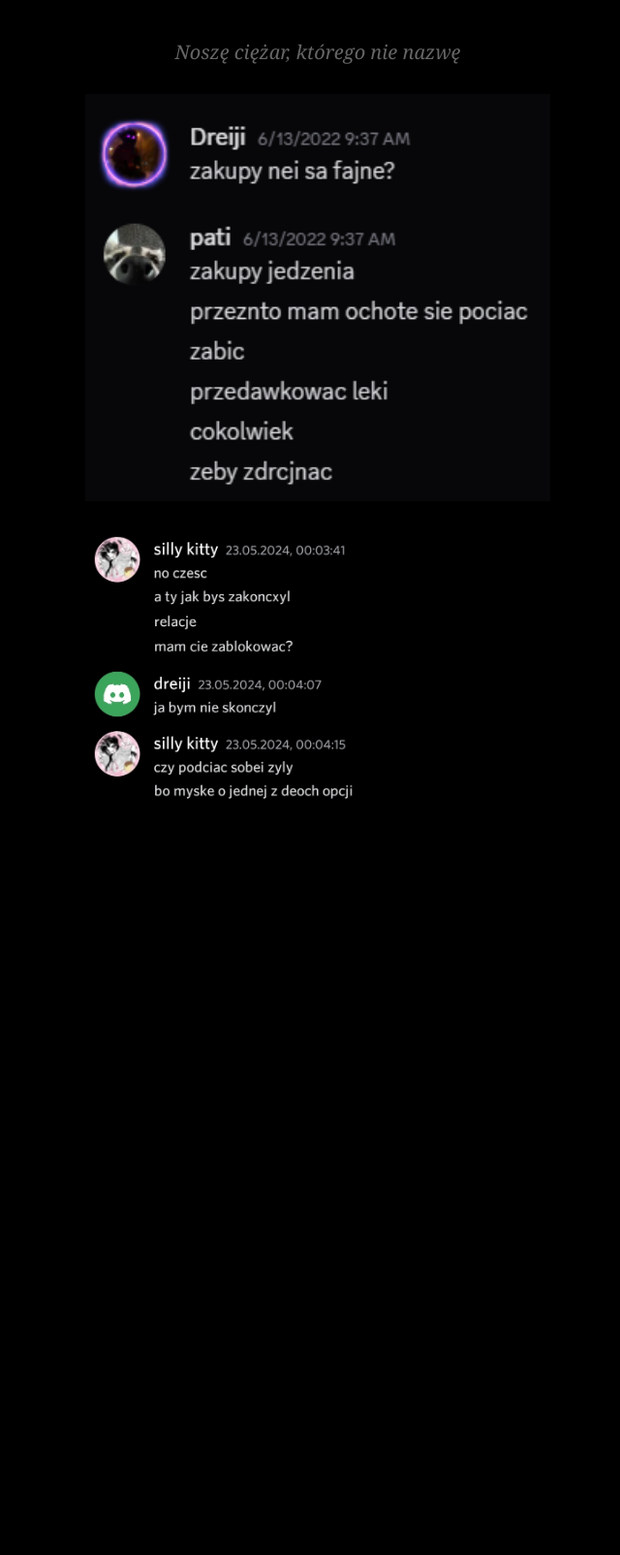
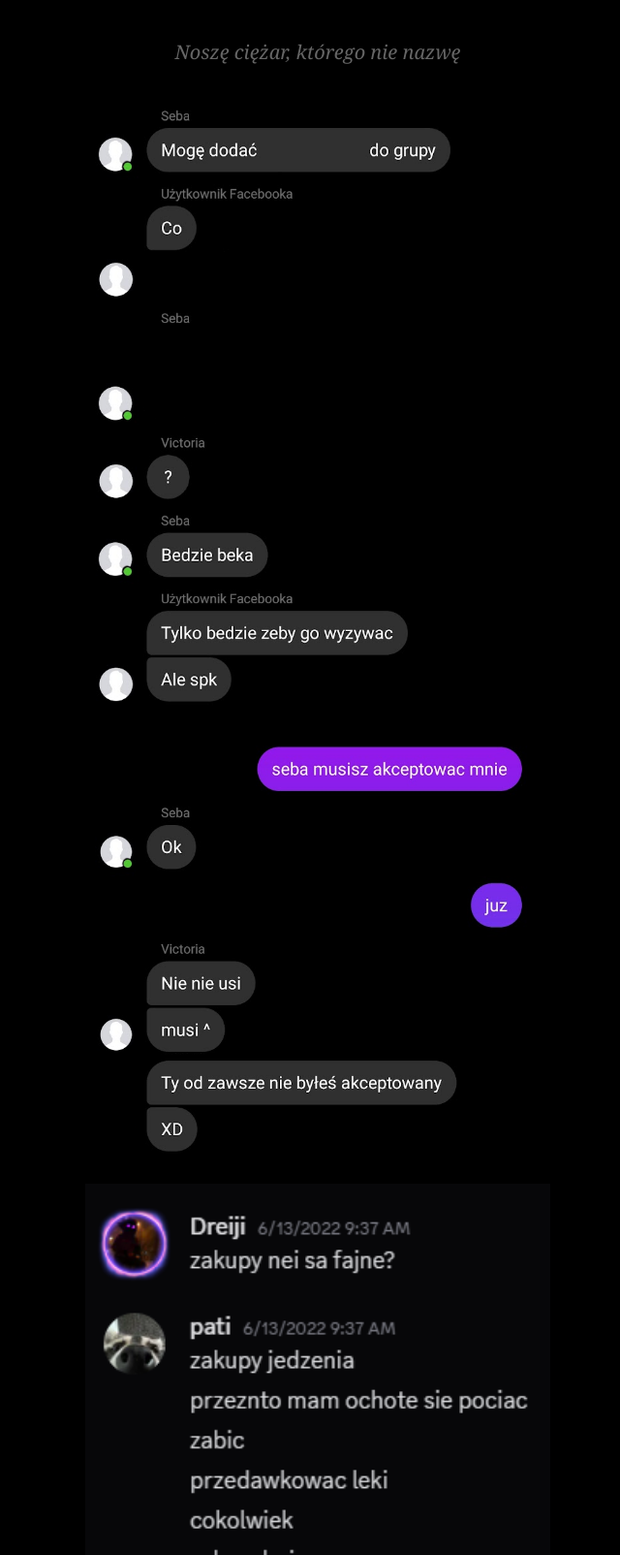
Before and after one commit to Fr4u/dreiji.github.io, a plain HTML site: page vault-r3d-only-9d8f6a/95tG205fvsd94210eDT/index.html in a window 1280 px wide. Shown: the top 1604 px of the page at 97% size, without its empty margins (312-952 px from the left). Before the commit the page ends 886 px from the top, so only its background shows below. Drawn offline with Linux system fonts and the light colour scheme.

Commit message:
Update index.html

```diff
--- a/vault-r3d-only-9d8f6a/95tG205fvsd94210eDT/index.html
+++ b/vault-r3d-only-9d8f6a/95tG205fvsd94210eDT/index.html
@@ -43,6 +43,8 @@
   <div class="quote">Noszę ciężar, którego nie nazwę</div>
 
   <div class="gallery">
+    <img src="IMG_20170630_001361.jpg">
+    <img src="IMG_20170630_001357.jpg">
     <img src="IMG_20220613_000231.jpg">
     <img src="IMG_20240523_000432.jpg">
   </div>
```
